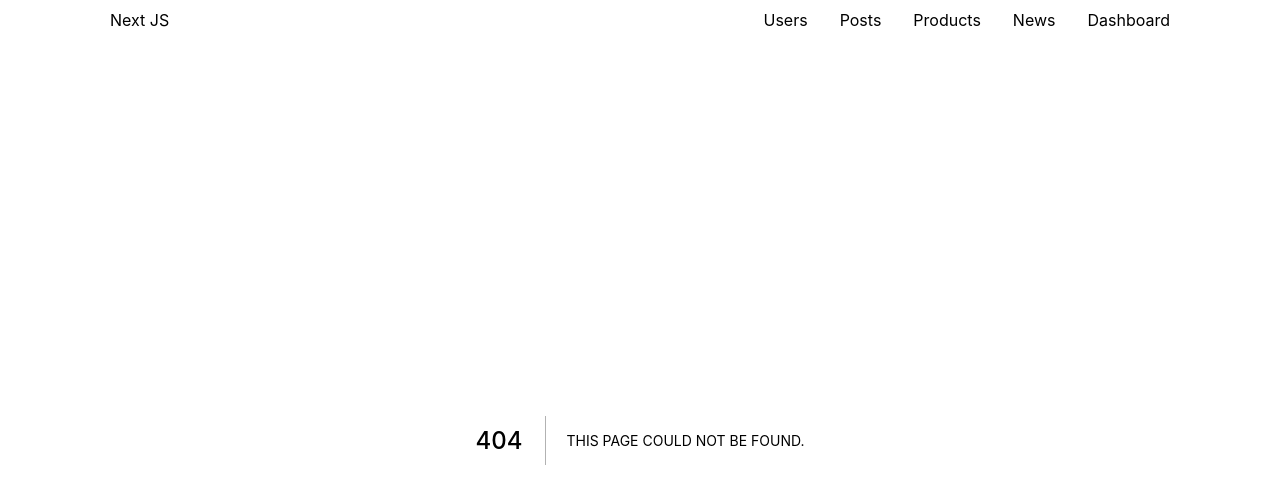
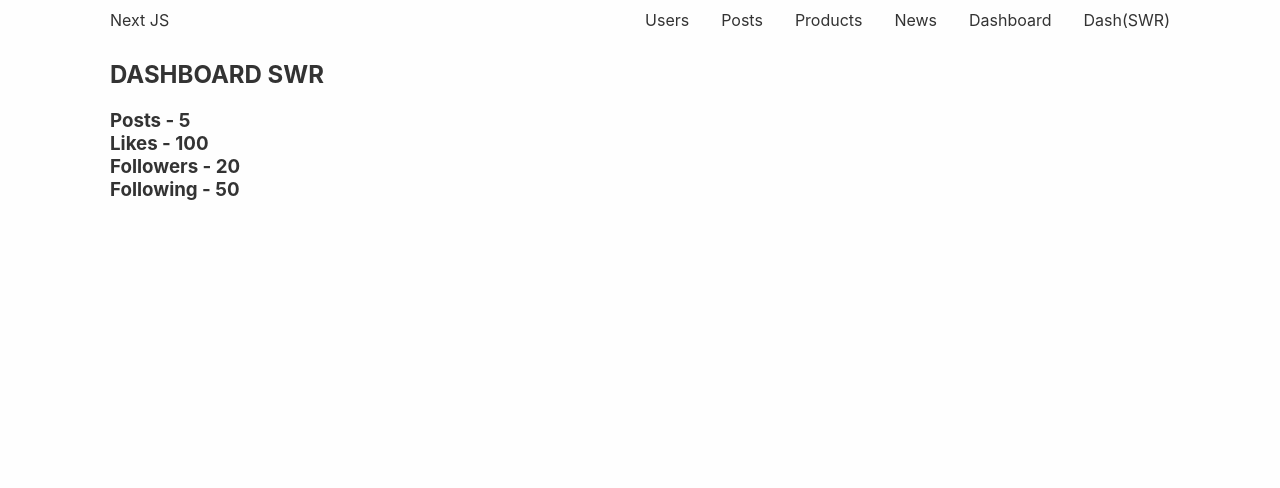
Before and after one commit to Dangereye/next-pre-rendering, a Next.js app: page /dashboard-swr in a window 1280 px wide. Before the commit this address had no page. Shown: the top 488 px of the page. Built offline with nearby package versions, Linux system fonts and the light colour scheme; data requests are answered from the project's data file.

Commit message:
SWR for client-side data fetching

```diff
--- a/components/navbar.js
+++ b/components/navbar.js
@@ -32,6 +32,11 @@ const Navbar = () => {
             <a>Dashboard</a>
           </Link>
         </li>
+        <li>
+          <Link href="/dashboard-swr">
+            <a>Dash(SWR)</a>
+          </Link>
+        </li>
       </ul>
     </nav>
   );
--- a/package.json
+++ b/package.json
@@ -13,7 +13,8 @@
     "json-server": "^0.16.3",
     "next": "11.1.0",
     "react": "17.0.2",
-    "react-dom": "17.0.2"
+    "react-dom": "17.0.2",
+    "swr": "^0.5.6"
   },
   "devDependencies": {
     "eslint": "7.32.0",
--- /dev/null
+++ b/pages/dashboard-swr.js
@@ -0,0 +1,38 @@
+import useSWR from "swr";
+
+const fetcher = async () => {
+  const response = await fetch("http://localhost:4000/dashboard");
+  const data = await response.json();
+  return data;
+};
+
+const DashboardSWR = () => {
+  const { data, error } = useSWR("dashboard", fetcher);
+
+  if (error) {
+    return (
+      <div className="container">
+        <h2>Oops! Something went wrong?</h2>
+      </div>
+    );
+  }
+  if (!data) {
+    return (
+      <div className="container">
+        <h2>Loading data...</h2>
+      </div>
+    );
+  }
+
+  return (
+    <div className="container">
+      <h2>Dashboard SWR</h2>
+      <h3>Posts - {data.posts}</h3>
+      <h3>Likes - {data.likes}</h3>
+      <h3>Followers - {data.followers}</h3>
+      <h3>Following - {data.following}</h3>
+    </div>
+  );
+};
+
+export default DashboardSWR;
```
Also changed, not shown: 1 other file (tests, documents, lock files or other folders).
